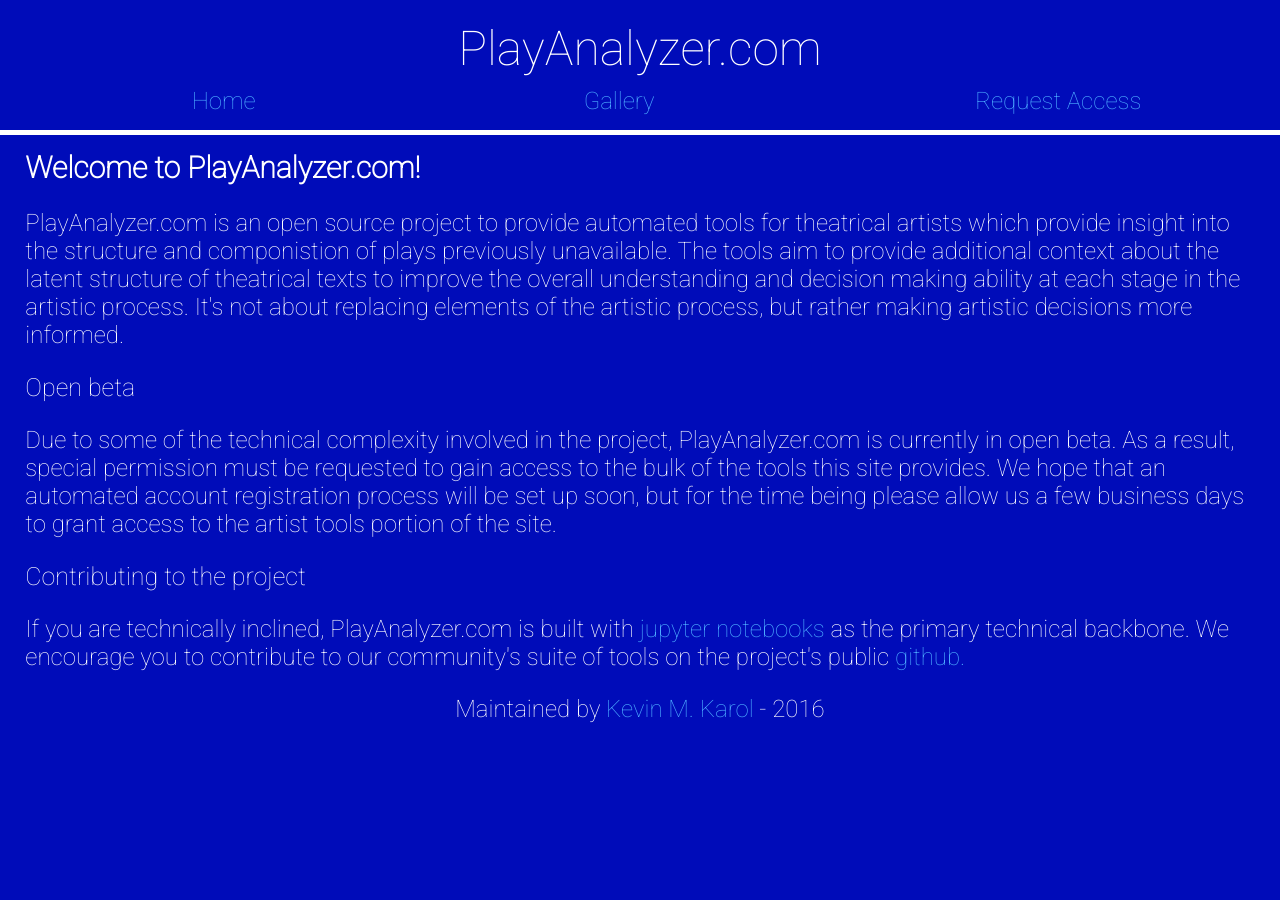
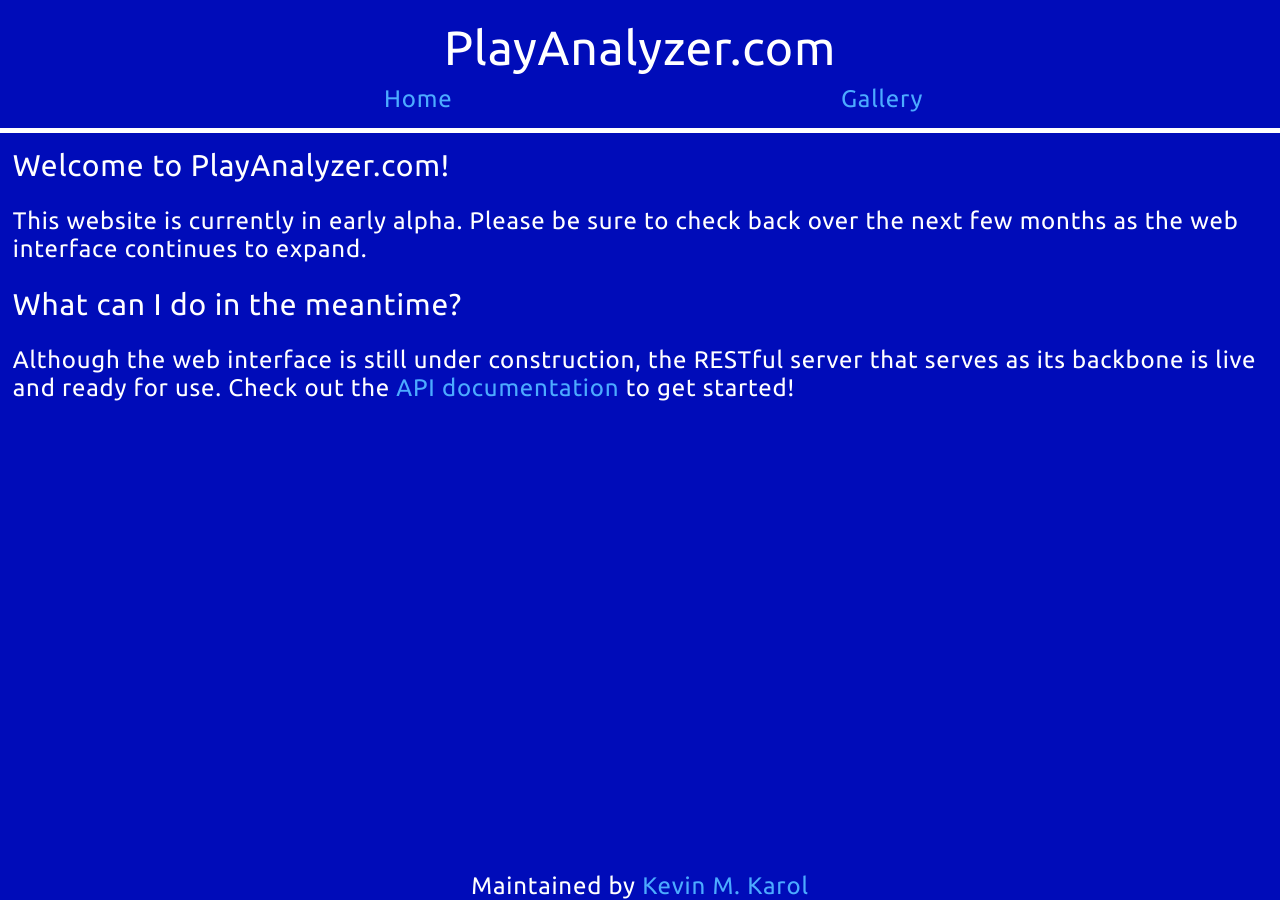
Before and after one commit to SEITheater/play_analyzer_website, a Jekyll site: the page built from index.html, in a window 1280 px wide. Built offline with Jekyll 4.4.1, drawn with Linux system fonts in a browser that asks for light colours; some web fonts are replaced.

Commit message:
alpha site messaging

```diff
--- a/_config.yml
+++ b/_config.yml
@@ -3,7 +3,7 @@
 full_name: "Kevin M. Karol"
 first_name: "Kevin"
 last_name: "Karol"
-blog_title: "PlayAnalyzer"
+blog_title: "Play Analyzer"
 disqus_shortname: "kevinmkarol"
 copyright_year: "2016"
 google_analytics_code: "UA-64791632-3"
--- a/_includes/footer.html
+++ b/_includes/footer.html
@@ -1,3 +1,3 @@
 <div id='foot-centered'>
-   <p>Maintained by <a href="http://kevinmkarol.com">{{site.full_name}}</a> - {{site.copyright_year}}</p>
+   Maintained by <a href="http://kevinmkarol.com">{{site.full_name}}</a>
 </div>
--- a/_includes/header.html
+++ b/_includes/header.html
@@ -5,15 +5,7 @@
 		<a href='.'>Home</a>
 	</div>
 
-	<div class="headerSeperator"></div>
-
 	<div class='headerElement'>
 		<a href='./gallery.html'>Gallery</a>
 	</div>
-
-	<div class="headerSeperator"></div>
-
-	<div class='headerElement'>
-		<a href='./access.html'>Request Access</a>
-	</div>
 </div>
--- a/_includes/home_content.html
+++ b/_includes/home_content.html
@@ -1,14 +1,4 @@
-<div id='content'>
-
 <h1>Welcome to PlayAnalyzer.com!</h1>
-
-<p>PlayAnalyzer.com is an open source project to provide automated tools for theatrical artists which provide insight into the structure and componistion of plays previously unavailable.  The tools aim to provide additional context about the latent structure of theatrical texts to improve the overall understanding and decision making ability at each stage in the artistic process.  It's not about replacing elements of the artistic process, but rather making artistic decisions more informed.</p>
-
-<h2>Open beta</h2>
-<p>Due to some of the technical complexity involved in the project, PlayAnalyzer.com is currently in open beta.  As a result, special permission must be requested to gain access to the bulk of the tools this site provides.  We hope that an automated account registration process will be set up soon, but for the time being please allow us a few business days to grant access to the artist tools portion of the site.</p>
-
-
-<h2>Contributing to the project</h2>
-<p>If you are technically inclined, PlayAnalyzer.com is built with <a href="http://jupyter.org/">jupyter notebooks</a> as the primary technical backbone.  We encourage you to contribute to our community's suite of tools on the project's public <a href="https://github.com/kevinmkarol/playAnalyzer">github.</a></p>
-
-</div>
+<p>This website is currently in early alpha.  Please be sure to check back over the next few months as the web interface continues to expand.</p>
+<h1>What can I do in the meantime?</h1>
+<p>Although the web interface is still under construction, the RESTful server that serves as its backbone is live and ready for use.  Check out the <a href="http://docs.playanalyzer.com">API documentation</a> to get started!</p>
--- a/css/main.css
+++ b/css/main.css
@@ -2,6 +2,7 @@
 @import url(http://fonts.googleapis.com/css?family=Doppio+One);
 @import url(https://fonts.googleapis.com/css?family=Lato:400,700);
 @import url(https://fonts.googleapis.com/css?family=Roboto:100);
+@import url('https://fonts.googleapis.com/css?family=Ubuntu');
 
 img, embed, object{
 	max-width: 100%;
@@ -29,8 +30,10 @@
 }
 
 body, div, a, input, select, button, textarea {
-	font-family: 'Roboto', sans-serif;
+	font-family: 'Ubuntu', sans-serif;
 	color: #FFFFFF;
+	letter-spacing: 0.05rem;
+	font-weight: 50;
 }
 
 
@@ -107,13 +110,8 @@
 
 .headerElement{
 	display:inline-block;
-	width: 15%;
-	padding: 10px 0% 0% 15%;
+	padding: 10px 0% 0% 30%;
 	font-size:1.5rem;
-}
-.headerSeperator{
-	display:inline-block;
-	padding: 0px 0% 0px;
 }
 
 #links a {
@@ -142,6 +140,7 @@
 
 #content {
     margin: 0px 1% 0px ;
+    padding: 0px 0px 2rem ;
 }
 
 #footer {
@@ -154,7 +153,11 @@
 }
 
 #foot-centered{
-	position: relative;
+	font-size: 1.5rem;
+	position: absolute;
+	bottom: 0;
+	width: 100%;
+	margin-bottom: 0px;
 	text-align: center;
 }
 
```
Also changed, not shown: _layouts/interactive.html (added, +48 -0 lines), _layouts/markup.html (added, +50 -0 lines), _posts/structure/2016-09-12-access.md (deleted, +0 -3 lines), _posts/structure/2025-09-12-api.md (added, +27 -0 lines), _posts/structure/2025-09-12-interactive.md (added, +3 -0 lines), _posts/structure/2025-09-12-markup.md (added, +3 -0 lines).
